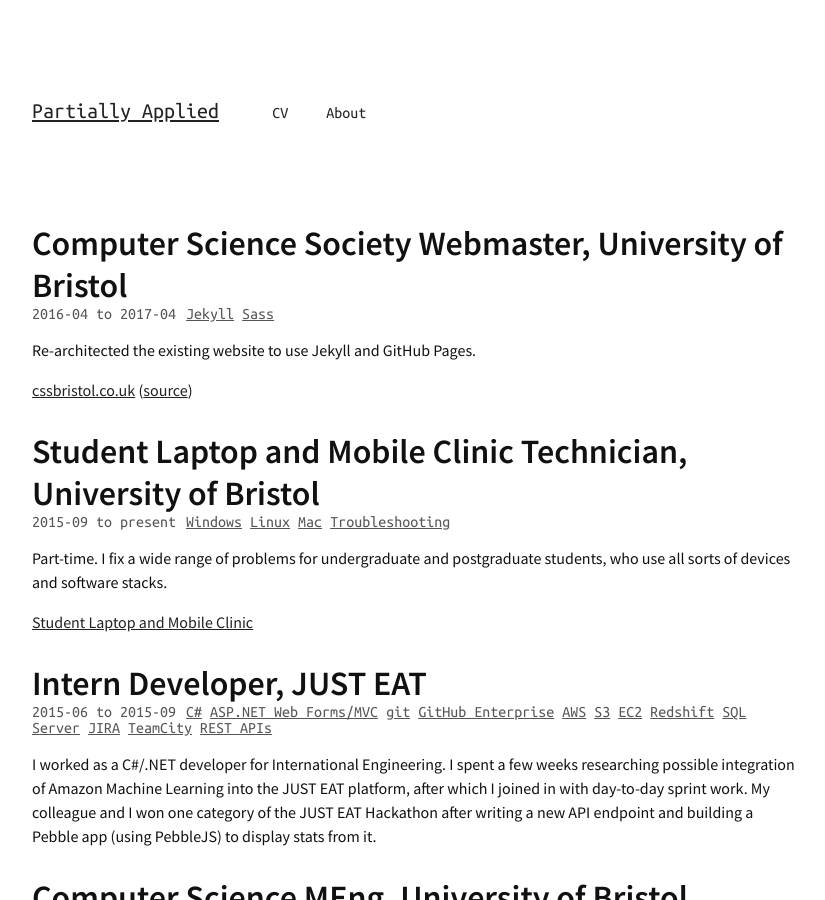
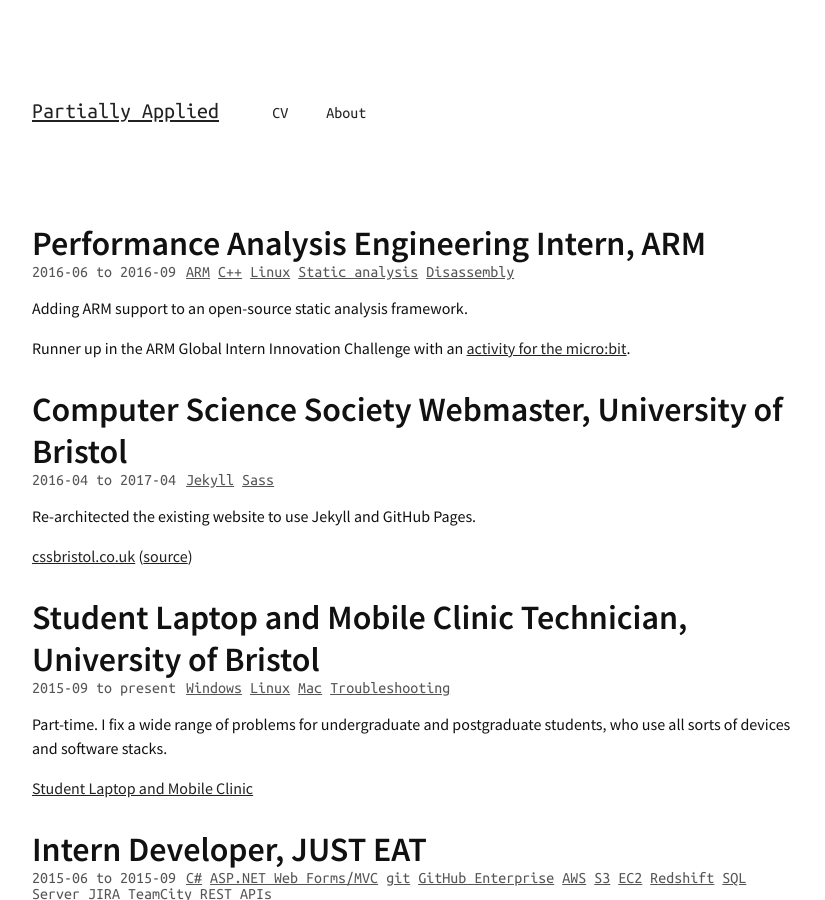
Before and after one commit to rossng/rossng.github.io, a Jekyll site: the page built from cv/index.html, in a window 1280 px wide and 900 px high. Shown: the whole window, without its empty margins (224-1049 px from the left). Built offline with Jekyll 4.4.1, drawn with Linux system fonts in a browser that asks for light colours.

Commit message:
Update gems; add ARM to CV

```diff
--- a/Gemfile
+++ b/Gemfile
@@ -1,3 +1,3 @@
 source 'https://rubygems.org/'
 gem 'github-pages'
-gem 'nokogiri', '~> 1.6.8.rc3'
+gem 'nokogiri'
--- a/cv/index.html
+++ b/cv/index.html
@@ -3,6 +3,22 @@
 title: CV
 permalink: /cv/
 ---
+
+<article class="post">
+    <h2>Performance Analysis Engineering Intern, ARM</h2>
+    <div class="post-info">
+      <time datetime="2016-06">2016-06</time> to <time datetime="2016-09">2016-09</time>
+      <ul class="post-tags">
+        <li>ARM</li>
+        <li>C++</li>
+        <li>Linux</li>
+        <li>Static analysis</li>
+        <li>Disassembly</li>
+      </ul>
+    </div>
+    <p>Adding ARM support to an open-source static analysis framework.</p>
+    <p>Runner up in the ARM Global Intern Innovation Challenge with an <a href="https://micro-bitwise.github.io/">activity for the micro:bit</a>.</p>
+</article>
 
 <article class="post">
     <h2>Computer Science Society Webmaster, University of Bristol</h2>
```
Also changed, not shown: Gemfile.lock.
